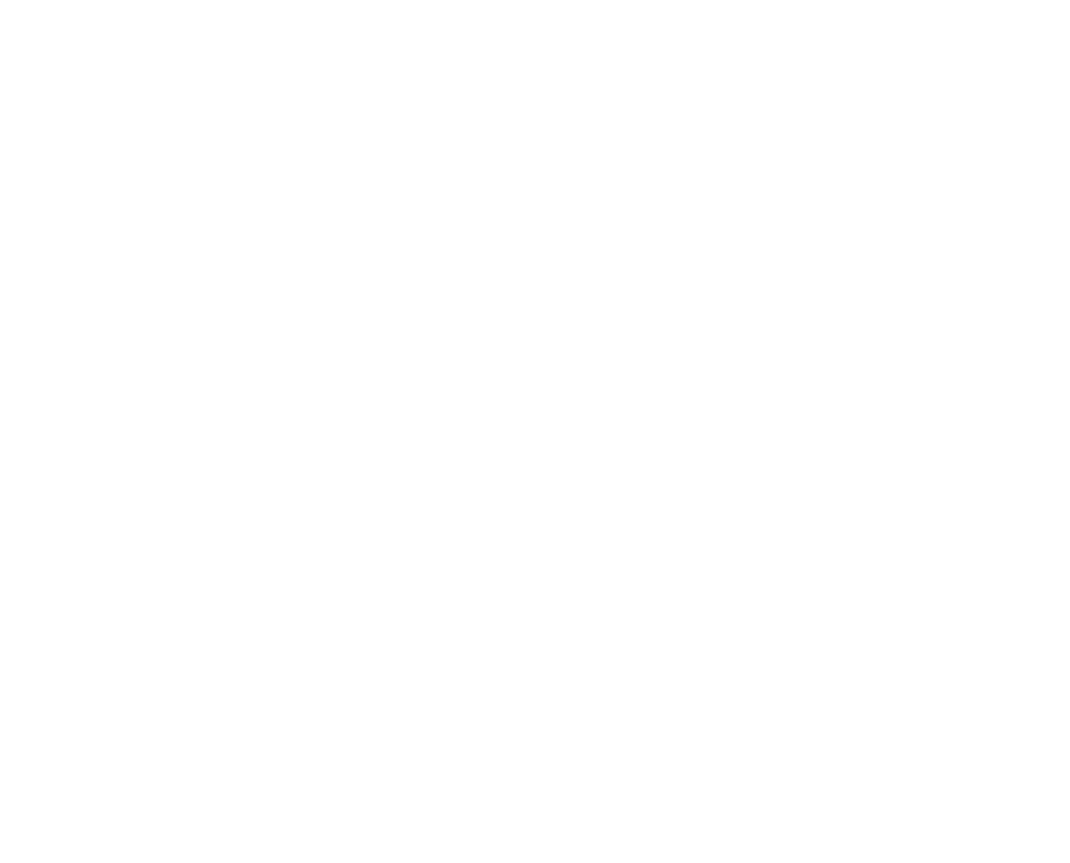
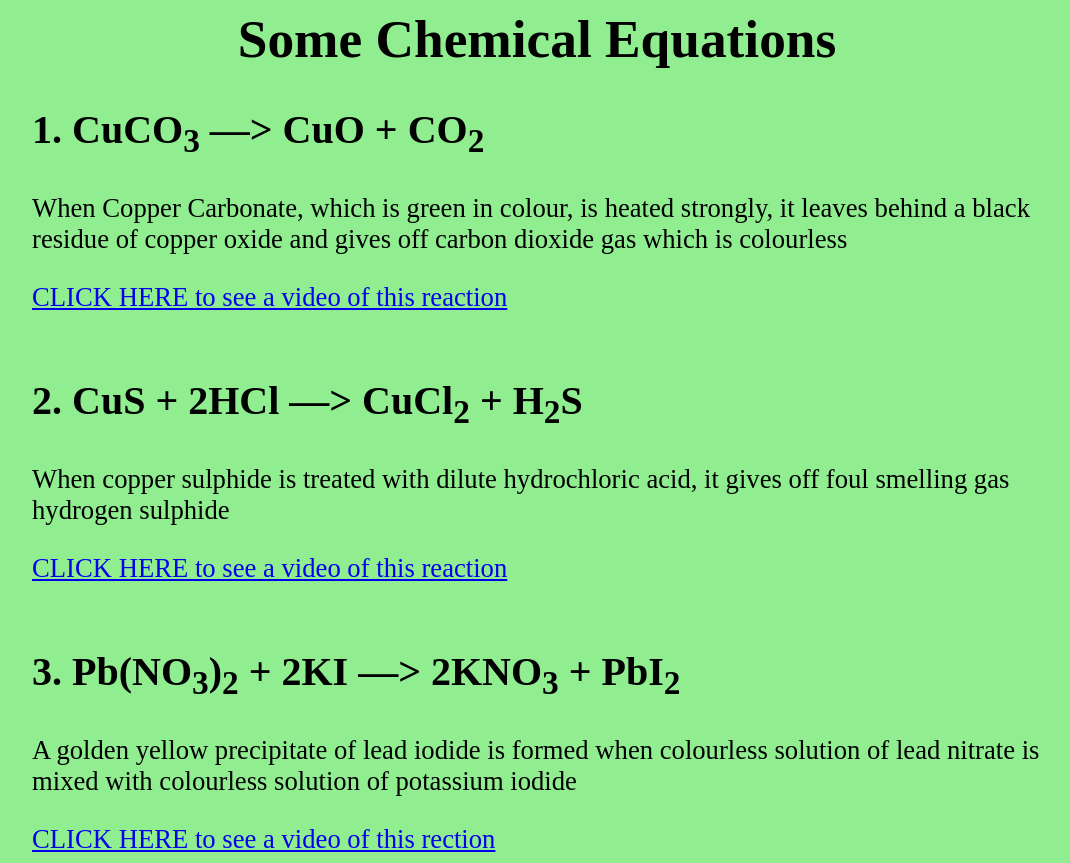
Before and after one commit to Advaithva/AVA27, a plain HTML site: page index.html in a window 1280 px wide. Shown: the whole page, without its empty margins (103-1173 px from the left). Before the commit the page ends 800 px from the top, so only its background shows below. Drawn offline with Linux system fonts and the light colour scheme.

Commit message:
Update index.html

```diff
--- a/index.html
+++ b/index.html
@@ -1,7 +1,22 @@
-<!DOCTYPE html>
-  <html>
-    <head>
-    </head>
-    <body>
-    </body>
-  </html>
+<html>
+	<head>
+		<title> Chemistry </title>
+	</head>
+	<body bgcolor = "lightgreen" style = "padding:0px 127px;">
+		<center>
+		<font face = "Bell MT" style = "font-size:20pt;">
+		<h1> Some Chemical Equations </h1>
+		</center>
+		<h2>1. CuCO<sub>3</sub> <b>—</b>> CuO + CO<sub>2</sub></h2>
+		<p> When Copper Carbonate, which is green in colour, is heated strongly, it leaves behind a black residue of copper oxide and gives off carbon dioxide gas which is colourless </p>
+<a href = "https://www.youtube.com/watch?v=p7YXXieghto"> CLICK HERE to see a video of this reaction </a>
+<br><br>
+		<h2> 2. CuS + 2HCl  <b>—</b>> CuCl<sub>2</sub> + H<sub>2</sub>S </h2>
+<p> When copper sulphide is treated with dilute hydrochloric acid, it gives off foul smelling gas hydrogen sulphide </p>
+<a href = "https://youtu.be/iik25wqIuFo">CLICK HERE to see a video of this reaction </a>
+<br><br>
+		<h2> 3. Pb(NO<sub>3</sub>)<sub>2</sub> + 2KI <b>—</b>> 2KNO<sub>3</sub> + PbI<sub>2</sub> </h2>
+<p> A golden yellow precipitate of lead iodide is formed when colourless solution of lead nitrate is mixed with colourless solution of potassium iodide </p>
+<a href = "https://youtu.be/HIcSWuKMwOw">CLICK HERE to see a video of this rection</a>
+	</body>
+</html>
```
